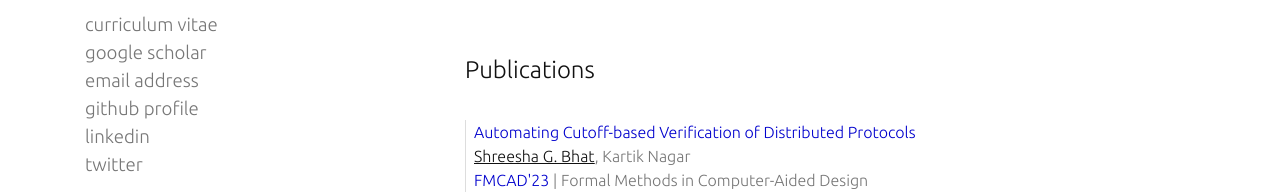
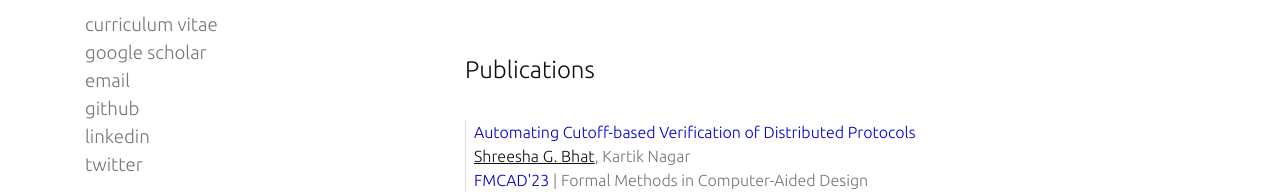
Before and after one commit to shreesha00/shreesha00.github.io, a plain HTML site: page index.html in a window 1280 px wide. Shown: the part 380-572 px from the top of the page. Drawn offline with nearby package versions, Linux system fonts and the light colour scheme.

Commit message:
Minor changes to content

```diff
--- a/index.html
+++ b/index.html
@@ -29,8 +29,8 @@
                 <img src="images/profile.jpeg" class="profilepic pt-3 pb-2">
                 <div class="pt-5 menur"><a class="menulink" target="_blank" href="assets/cv.pdf">curriculum vitae</a></div>
                 <div class=""><a class="menulink" target="_blank" href="https://scholar.google.com/citations?user=gkpMB7cAAAAJ&hl=en&oi=ao">google scholar</a></div>
-                <div class=""><a class="menulink" target="_blank" href="mailto:sgbhat3@illinois.edu">email address</a></div>
-                <div class=""><a class="menulink" target="_blank" href="https://github.com/shreesha00">github profile</a></div>
+                <div class=""><a class="menulink" target="_blank" href="mailto:sgbhat3@illinois.edu">email</a></div>
+                <div class=""><a class="menulink" target="_blank" href="https://github.com/shreesha00">github</a></div>
                 <div class=""><a class="menulink" target="_blank" href="https://www.linkedin.com/in/shreesha-g-bhat-8617b916b/">linkedin</a></div>
                 <div class=""><a class="menulink" target="_blank" href="https://x.com/shreesha00">twitter</a></div>
 
```
